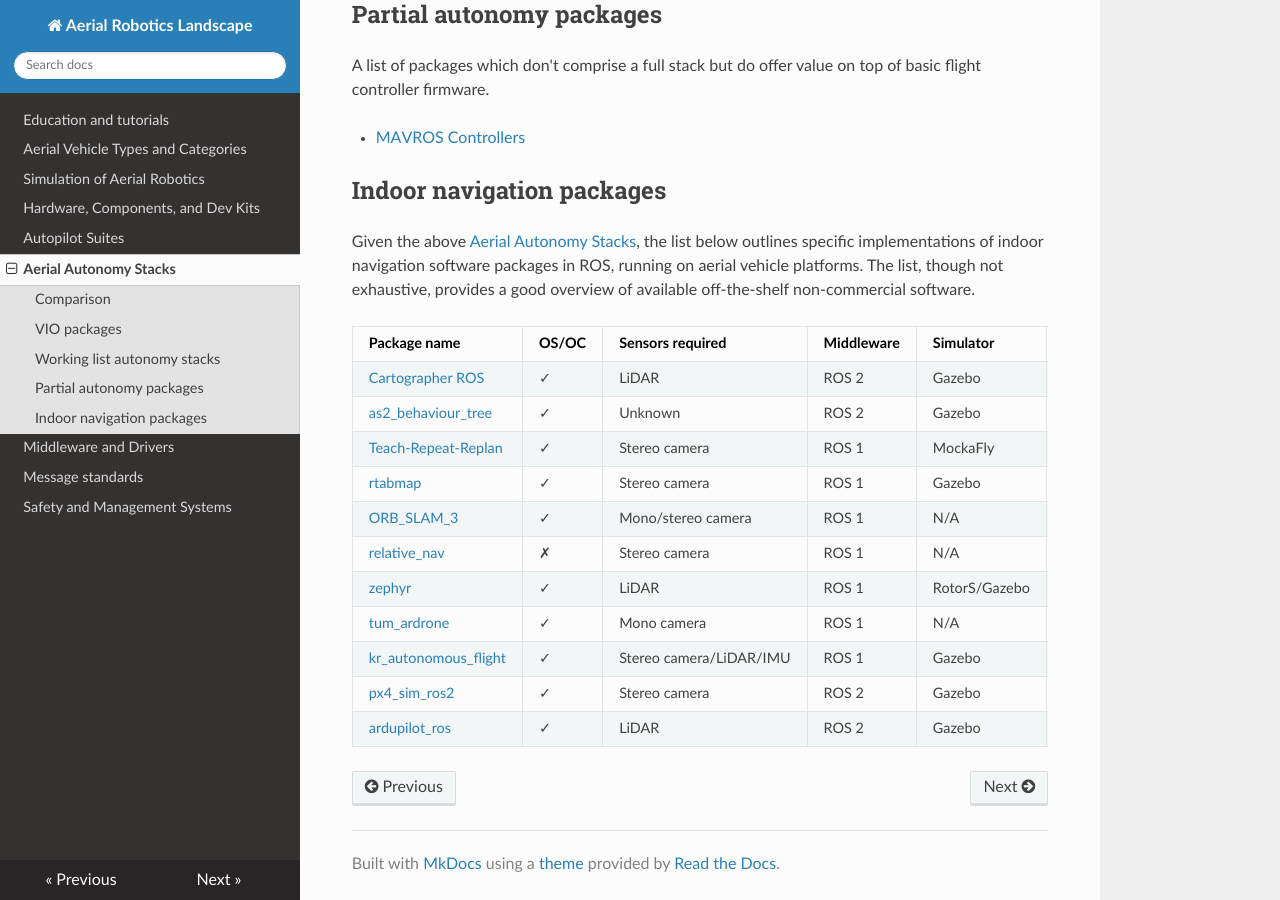
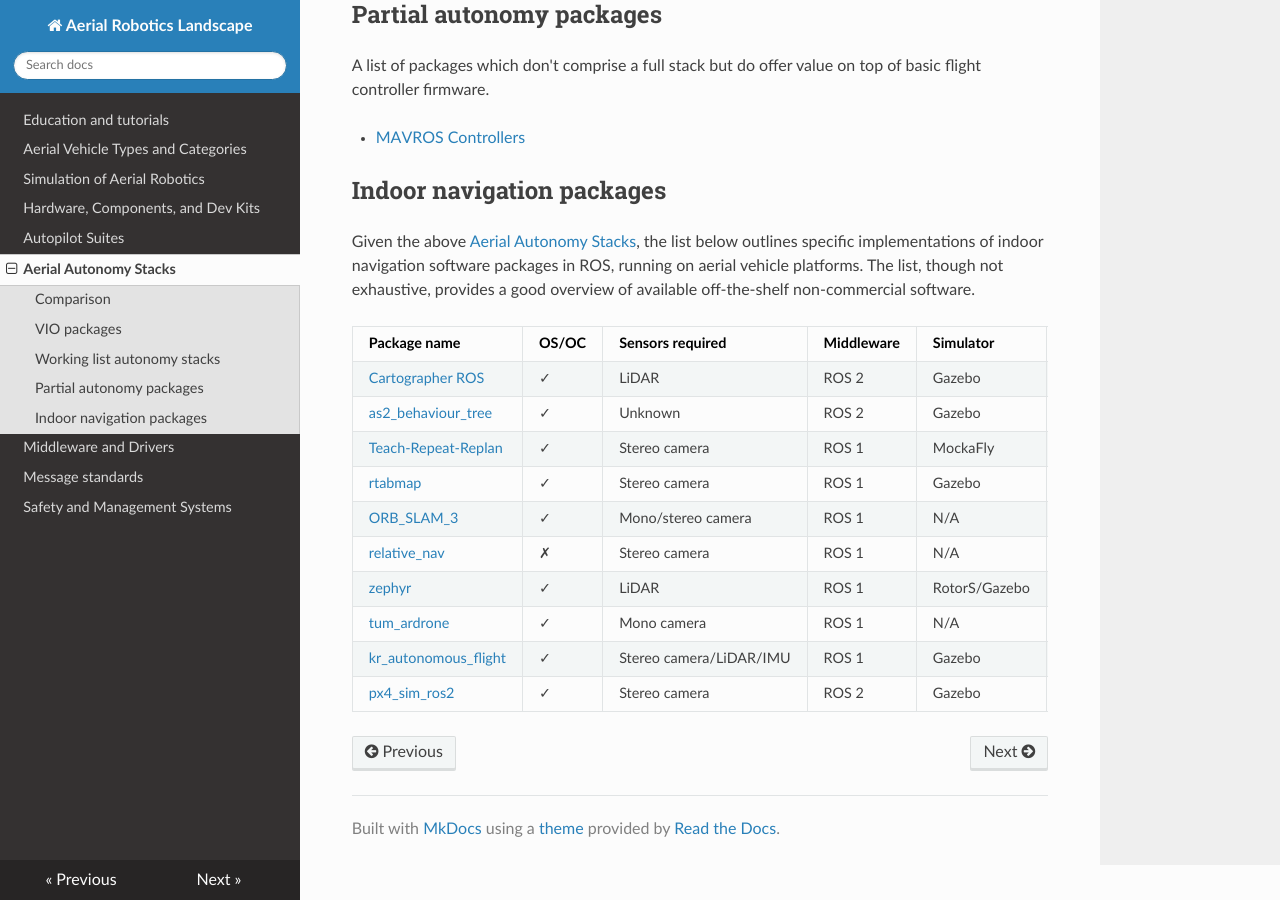
Before and after one commit to ROS-Aerial/aerial_robotic_landscape, an MkDocs documentation site: the page built from docs/aerial_autonomy_stacks.md, in a window 1280 px wide and 900 px high, scrolled down 1733 px. Built offline with MkDocs 1.6.1, drawn with Linux system fonts in a browser that asks for light colours; nearby versions of some CDN libraries.

Commit message:
Revert "Add ardupilot ros2 repo to indoor nav package list"

```diff
--- a/docs/aerial_autonomy_stacks.md
+++ b/docs/aerial_autonomy_stacks.md
@@ -91,4 +91,3 @@
 | [tum_ardrone](https://github.com/tum-vision/tum_ardrone)  | ✓     | Mono camera     | ROS 1 | N/A | AR.Drone | 05/2014 |
 | [kr_autonomous_flight](https://github.com/KumarRobotics/kr_autonomous_flight)   | ✓    | Stereo camera/LiDAR/IMU | ROS 1 | Gazebo | Pixhawk | 08/2023 |
 | [px4_sim_ros2](https://github.com/ParsaKhaledi/px4_sim_ros2)   | ✓    | Stereo camera | ROS 2 | Gazebo | PX4 | 04/2024 |
-| [ardupilot_ros](https://github.com/ArduPilot/ardupilot_ros/tree/humble)   | ✓    | LiDAR | ROS 2 | Gazebo | Ardupilot | 02/2024 |
```
